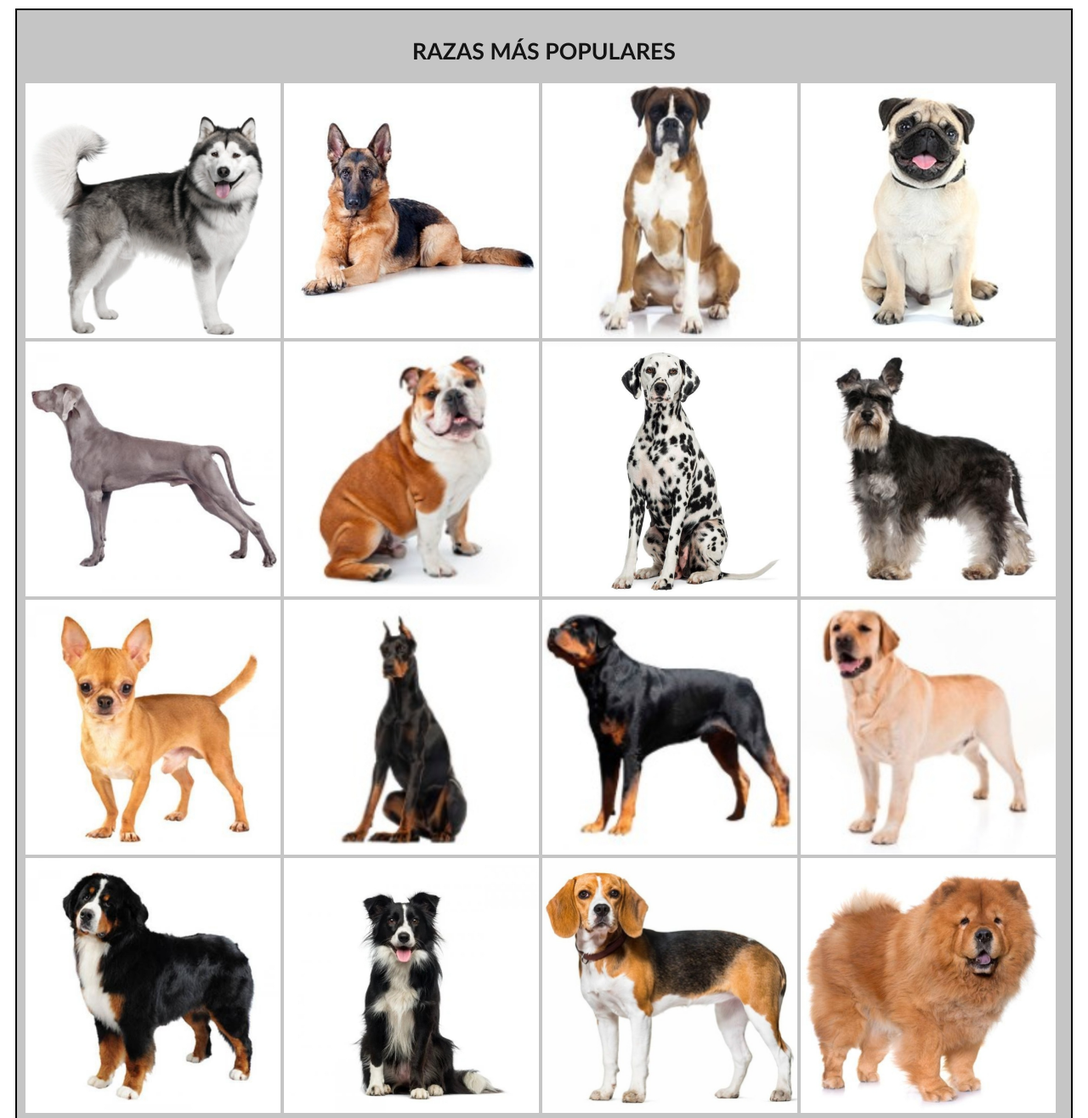
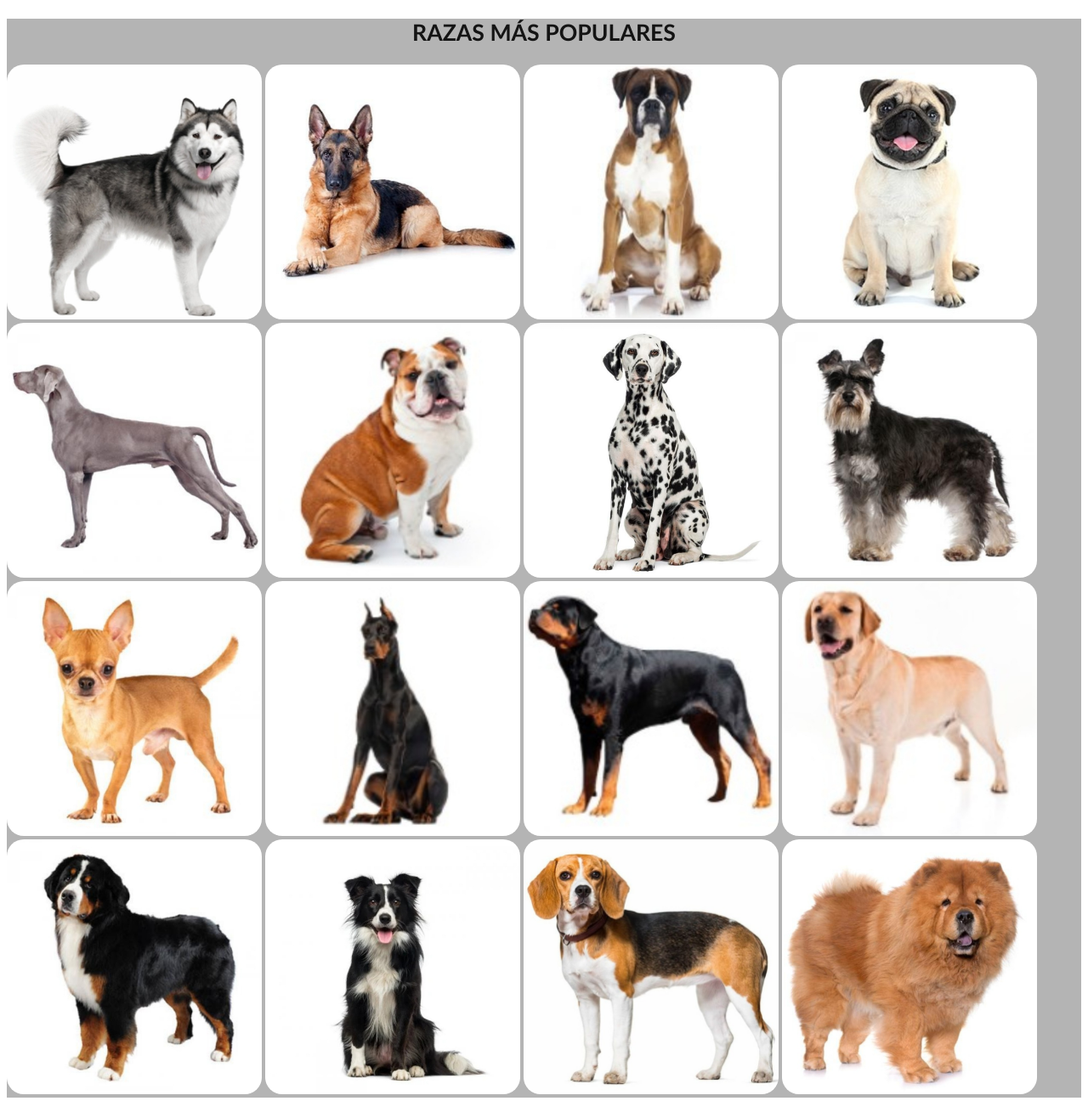
Before and after one commit to alessia-pc/Mi-repositorio-Ale, a plain HTML site: page razas.html in a window 1280 px wide. Shown: the top 1316 px of the page at 85% size. Drawn offline with Linux system fonts and the light colour scheme.

Commit message:
commit"cambios en index-razas-servicios-css-scss"

```diff
--- a/razas.html
+++ b/razas.html
@@ -19,39 +19,39 @@
     <body>
 
         <h2>RAZAS MÁS POPULARES</h2>
+<div>
+   <a href="razas/Husky-siberiano.html"><img class="bordesRedondeados" width="300pt" src="razas/multimedia-razas/husky1.jpg" alt="perro Husky siberiano"></a>
 
-   <a href="razas/Husky-siberiano.html"><img width="300pt" src="razas/multimedia-razas/husky1.jpg" alt="perro Husky siberiano"></a>
-   <a href=""></a>
-   <a href="razas/Pastor-aleman.html"><img width="300pt" src="razas/multimedia-razas/pastor1.jpg" alt="perro Pastor alemán"></a>
+   <a href="razas/Pastor-aleman.html"><img class="bordesRedondeados" width="300pt" src="razas/multimedia-razas/pastor1.jpg" alt="perro Pastor alemán"></a>
 
-   <a href="razas/Boxer.html"><img width="300pt" src="razas/multimedia-razas/boxer1.jpg" alt="perro Boxer"></a>
+   <a href="razas/Boxer.html"><img class="bordesRedondeados" width="300pt" src="razas/multimedia-razas/boxer1.jpg" alt="perro Boxer"></a>
 
-   <a href="razas/Pug.html"><img width="300pt" src="razas/multimedia-razas/pug1.jpg" alt="perro Pug"></a>
+   <a href="razas/Pug.html"><img class="bordesRedondeados" width="300pt" src="razas/multimedia-razas/pug1.jpg" alt="perro Pug"></a>
 
-   <a href="razas/Weimaraner.html"><img width="300pt" src="razas/multimedia-razas/weimaraner1.jpg" alt="perro Weimaraner"></a>
+   <a href="razas/Weimaraner.html"><img class="bordesRedondeados" width="300pt" src="razas/multimedia-razas/weimaraner1.jpg" alt="perro Weimaraner"></a>
 
-   <a href="razas/Bulldog-ingles.html"><img width="300pt" src="razas/multimedia-razas/bulldog1.jpg" alt="perro Bulldog ingles"></a>
+   <a href="razas/Bulldog-ingles.html"><img class="bordesRedondeados" width="300pt" src="razas/multimedia-razas/bulldog1.jpg" alt="perro Bulldog ingles"></a>
 
-   <a href="razas/Dalmata.html"><img width="300pt" src="razas/multimedia-razas/dalmata1.jpg" alt="perro Dálmata"></a>
+   <a href="razas/Dalmata.html"><img class="bordesRedondeados" width="300pt" src="razas/multimedia-razas/dalmata1.jpg" alt="perro Dálmata"></a>
 
-   <a href="razas/Schnauzer.html"><img width="300pt" src="razas/multimedia-razas/schnauzer1.jpg" alt="perro Schnauzer"></a>
+   <a href="razas/Schnauzer.html"><img class="bordesRedondeados" width="300pt" src="razas/multimedia-razas/schnauzer1.jpg" alt="perro Schnauzer"></a>
 
-   <a href="razas/Chihuahua.html"><img width="300pt" src="razas/multimedia-razas/chihuahua1.jpg" alt="perro Chihuahua"></a>
+   <a href="razas/Chihuahua.html"><img class="bordesRedondeados" width="300pt" src="razas/multimedia-razas/chihuahua1.jpg" alt="perro Chihuahua"></a>
 
-   <a href="razas/Dobermann.html"><img width="300pt" src="razas/multimedia-razas/dobermann1.jpg" alt="perro Dobermann"></a>
+   <a href="razas/Dobermann.html"><img class="bordesRedondeados" width="300pt" src="razas/multimedia-razas/dobermann1.jpg" alt="perro Dobermann"></a>
 
-   <a href="razas/Rottweiler.html"><img width="300pt" src="razas/multimedia-razas/rottweiler1.jpg" alt="perro Rottweiler"></a>
+   <a href="razas/Rottweiler.html"><img class="bordesRedondeados" width="300pt" src="razas/multimedia-razas/rottweiler1.jpg" alt="perro Rottweiler"></a>
 
-   <a href="razas/Labrador-retriever.html"><img width="300pt" src="razas/multimedia-razas/labrador1.jpg" alt="perro Labrador-retriever"></a>
+   <a href="razas/Labrador-retriever.html"><img class="bordesRedondeados" width="300pt" src="razas/multimedia-razas/labrador1.jpg" alt="perro Labrador-retriever"></a>
 
-   <a href="razas/Boyero-de-berna.html"><img width="300pt" src="razas/multimedia-razas/boyero1.jpg" alt="perro Boyero-de-berna"></a>
+   <a href="razas/Boyero-de-berna.html"><img class="bordesRedondeados" width="300pt" src="razas/multimedia-razas/boyero1.jpg" alt="perro Boyero-de-berna"></a>
 
-   <a href="razas/Border-collie.html"><img width="300pt" src="razas/multimedia-razas/border1.jpg" alt="perro Border-collie"></a>
+   <a href="razas/Border-collie.html"><img class="bordesRedondeados" width="300pt" src="razas/multimedia-razas/border1.jpg" alt="perro Border-collie"></a>
 
-   <a href="razas/Beagle.html"><img width="300pt" src="razas/multimedia-razas/beagle1.jpg" alt="perro Beagle"></a>
+   <a href="razas/Beagle.html"><img class="bordesRedondeados" width="300pt" src="razas/multimedia-razas/beagle1.jpg" alt="perro Beagle"></a>
 
-   <a href="razas/Chow-chow.html"><img width="300pt" src="razas/multimedia-razas/chow1.jpg" alt="perro Chow-chow"></a>
-
+   <a href="razas/Chow-chow.html"><img class="bordesRedondeados" width="300pt" src="razas/multimedia-razas/chow1.jpg" alt="perro Chow-chow"></a>
+</div>
 </body>
 </section>
 
--- a/sass/scss/demo.scss
+++ b/sass/scss/demo.scss
@@ -38,8 +38,8 @@ ul li {
   padding: 20px;
 }
 .nav-link {
+  margin: 15px;
   padding: 0px;
- margin: 15px;
 }
 
 .bordesRedondeados {
@@ -82,9 +82,9 @@ ul li {
 }
 
 .servicios {
-  margin: 20px;
+  margin: 0px;
   padding: 20px;
-  border: solid 3px black;
+
   background-color: rgb(111, 221, 221);
 
   .grilla {
@@ -175,6 +175,7 @@ ul li {
   .grid20 {
     grid-area: grid20;
   }
+
 }
 
 /*Sección: consejos de alimentación*/
@@ -198,20 +199,7 @@ ul li {
 
 /*Sección razas*/
 .razas {
-
-  margin: 10px;
-  padding: 10px;
-  border: solid 2px black;
-  background-color: rgb(197, 197, 197);
-
-  .grid h3 {
-    font-size: 15pt;
-    text-align: center;
-  }
-
-  .grid strong {
-    color: rgb(19, 0, 194);
-  }
+  background-color: rgb(180, 180, 180);
 }
 /*Sección foro*/
 .foro {
```
Also changed, not shown: index.html (+3 -0 lines), servicios.html (+34 -22 lines), sass/css/prueba.css.
